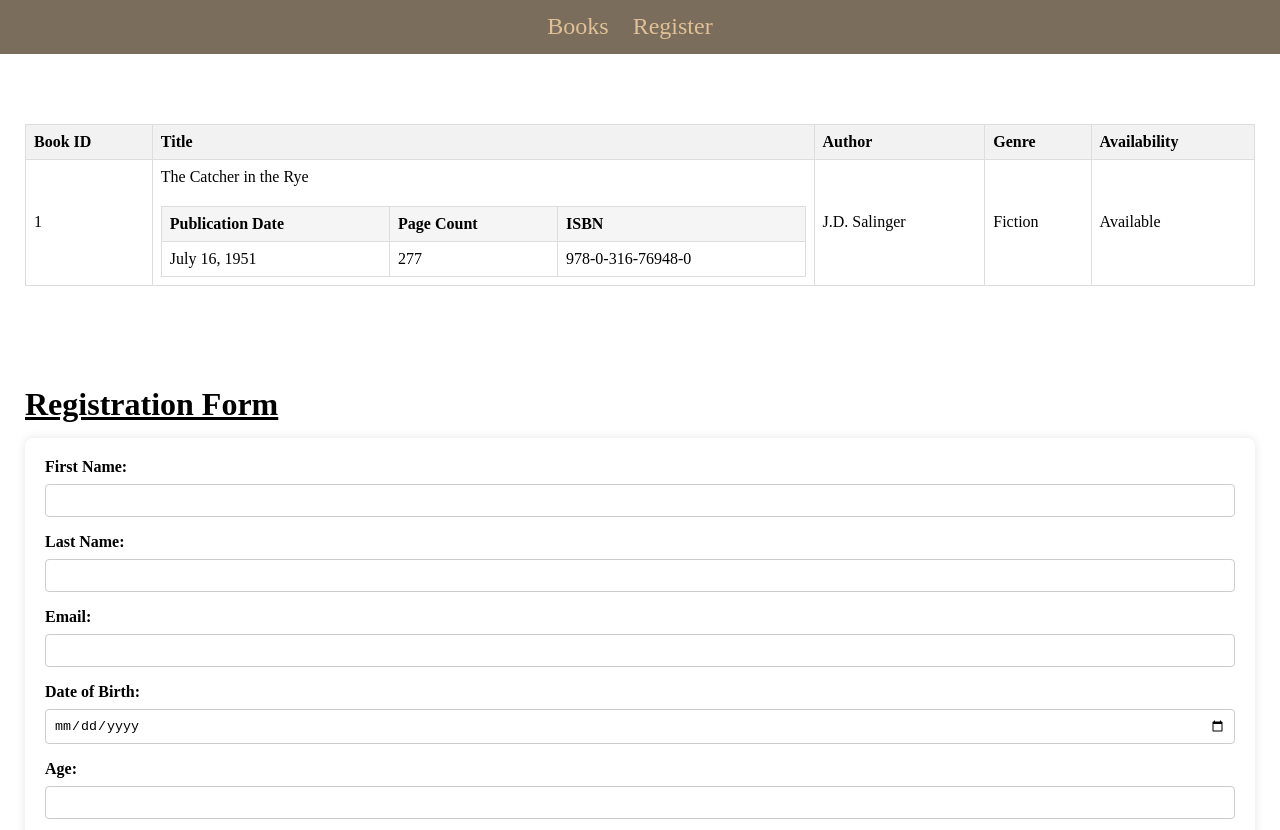
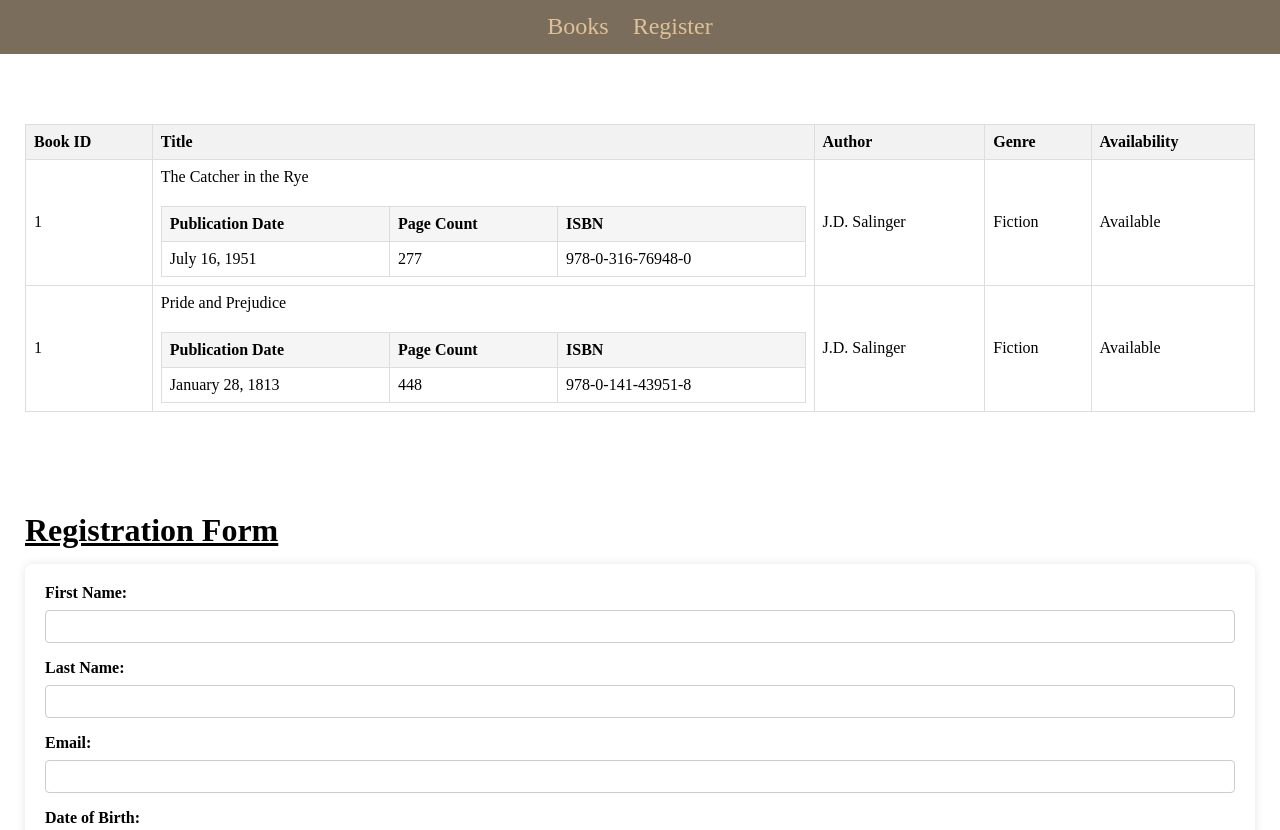
Before and after one commit to RAHUL-KAR-Kalyani/Frontend-1-week-1-feb-24-Project, a plain HTML site: page index.html in a window 1280 px wide. Shown: the top 830 px of the page. Drawn offline with nearby package versions, Linux system fonts and the light colour scheme.

Commit message:
Update index.html

```diff
--- a/index.html
+++ b/index.html
@@ -26,7 +26,6 @@
                     </tr>
                 </thead>
                 <tbody>
-                    <!-- Sample data, feel free to customize -->
                     <tr>
                         <td>1</td>
                         <td>
@@ -48,7 +47,27 @@
                         <td>Fiction</td>
                         <td>Available</td>
                     </tr>
-                    <!-- Add more rows with similar structure for additional books -->
+                    <tr>
+                        <td>1</td>
+                        <td>
+                            Pride and Prejudice
+                            <table class="nested-table">
+                                <tr>
+                                    <th>Publication Date</th>
+                                    <th>Page Count</th>
+                                    <th>ISBN</th>
+                                </tr>
+                                <tr>
+                                    <td>January 28, 1813</td>
+                                    <td>448</td>
+                                    <td>978-0-141-43951-8</td>
+                                </tr>
+                            </table>
+                        </td>
+                        <td>J.D. Salinger</td>
+                        <td>Fiction</td>
+                        <td>Available</td>
+                    </tr>
                 </tbody>
             </table>
         </div>
```
